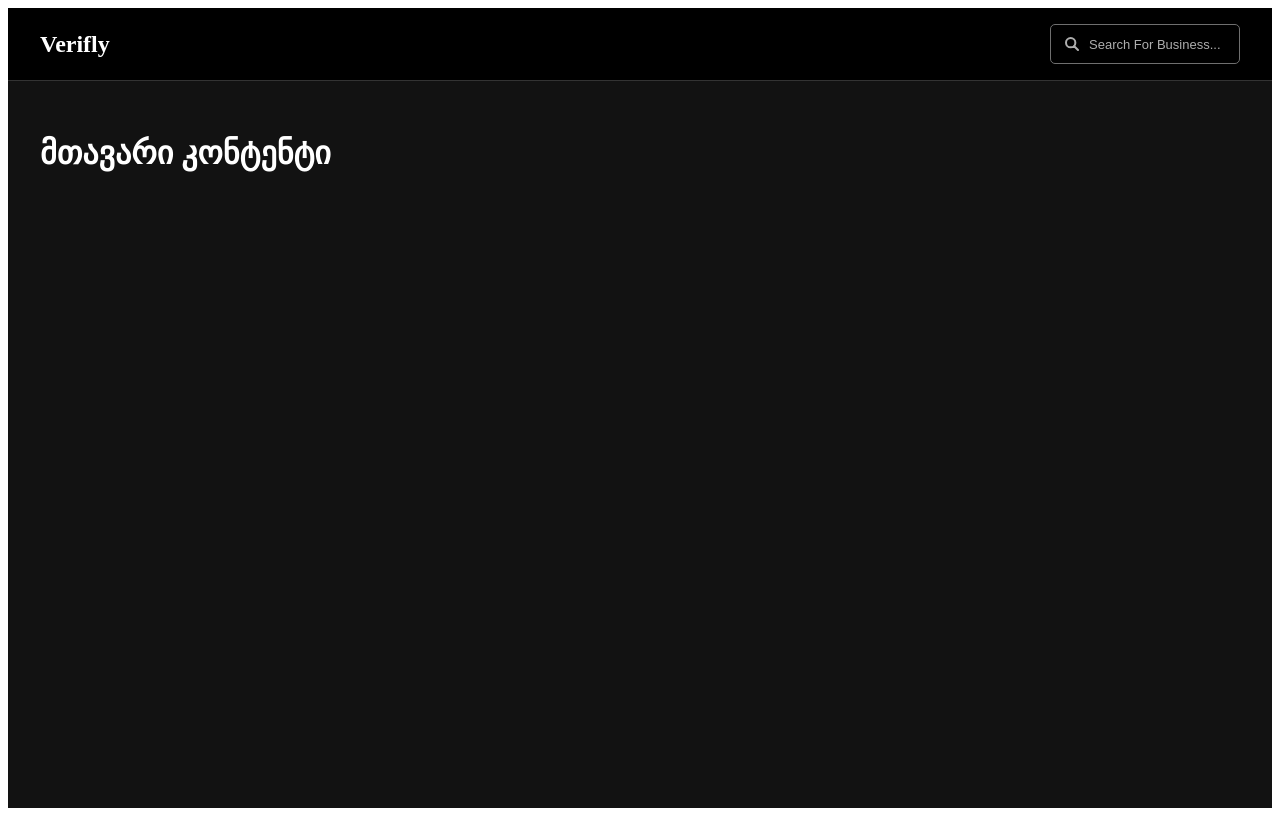
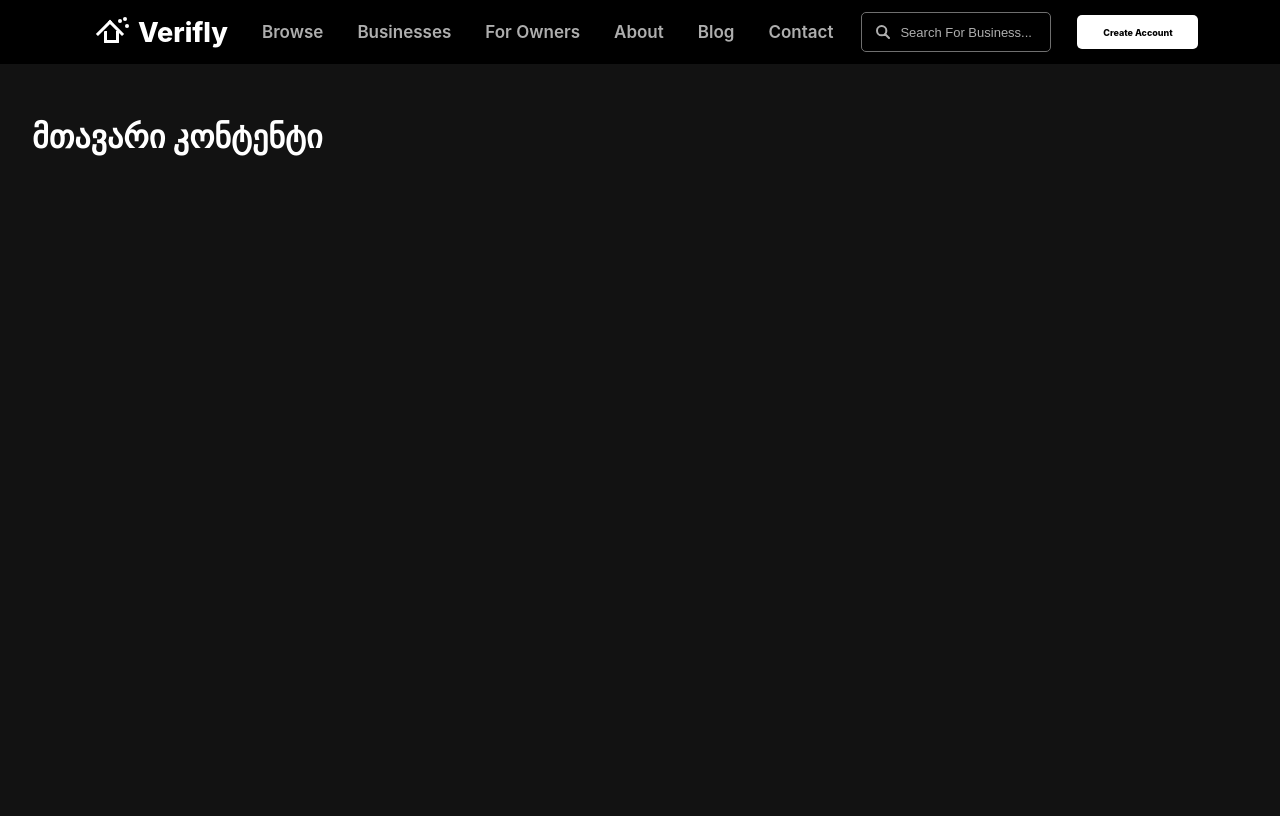
Before and after one commit to SoftwareMatrix/Verifly-frontend, a React app in the folder frontend/: page / in a window 1280 px wide. Built offline with nearby package versions, Linux system fonts and the light colour scheme; the HTML template or start-up script is replaced by a standard one.

Commit message:
Fix navbar layout

```diff
--- a/frontend/src/App.jsx
+++ b/frontend/src/App.jsx
@@ -1,4 +1,3 @@
-import React from "react";
 import Navbar from "./components/Navbar";
 
 function App() {
--- a/frontend/src/components/Navbar.jsx
+++ b/frontend/src/components/Navbar.jsx
@@ -1,14 +1,42 @@
-import React from "react";
 import SearchBar from "./SearchBar";
 import "../styles/Navbar.css";
 
 const Navbar = () => {
-  const handleSearch = (term) => {};
+  const navLinks = ["Browse", "Businesses", "For Owners", "About", "Blog", "Contact"];
+
+  const handleSearch = (term) => {
+    void term;
+  };
 
   return (
     <nav className="navbar">
-      <h2 className="navbar-logo">Verifly</h2>
-      <SearchBar onSearch={handleSearch} />
+      <a href="/" className="navbar-logo" aria-label="Verifly home">
+        <span className="navbar-logo-mark" aria-hidden="true">
+          <span className="navbar-logo-roof" />
+          <span className="navbar-logo-house" />
+          <span className="navbar-logo-dot navbar-logo-dot-one" />
+          <span className="navbar-logo-dot navbar-logo-dot-two" />
+          <span className="navbar-logo-dot navbar-logo-dot-three" />
+        </span>
+        <span>Verifly</span>
+      </a>
+
+      <div className="navbar-content">
+        <div className="navbar-links" aria-label="Primary navigation">
+          {navLinks.map((link) => (
+            <a href={`#${link.toLowerCase().replaceAll(" ", "-")}`} key={link}>
+              {link}
+            </a>
+          ))}
+        </div>
+
+        <div className="navbar-actions">
+          <SearchBar onSearch={handleSearch} />
+          <a className="navbar-create-link" href="#create-account">
+            Create Account
+          </a>
+        </div>
+      </div>
     </nav>
   );
 };
--- a/frontend/src/components/SearchBar.jsx
+++ b/frontend/src/components/SearchBar.jsx
@@ -1,4 +1,4 @@
-import React, { useState } from "react";
+import { useState } from "react";
 import "../styles/SearchBar.css";
 
 const SearchBar = ({ onSearch }) => {
--- a/frontend/src/main.jsx
+++ b/frontend/src/main.jsx
@@ -1,6 +1,7 @@
 import { StrictMode } from "react";
 import { createRoot } from "react-dom/client";
 import App from "./App.jsx";
+import "./styles/global.css";
 
 createRoot(document.getElementById("root")).render(
   <StrictMode>
--- a/frontend/src/styles/Navbar.css
+++ b/frontend/src/styles/Navbar.css
@@ -1,17 +1,186 @@
 .navbar {
   display: flex;
-  justify-content: space-between;
   align-items: center;
+  gap: 34px;
   background-color: #000;
-  padding: 16px 32px;
+  padding: 12px 96px;
   color: #fff;
-  border-bottom: 1px solid #333;
   width: 100%;
+  min-height: 60px;
   box-sizing: border-box;
+  font-family: "Inter", Arial, sans-serif;
 }
 
 .navbar-logo {
-  margin: 0;
-  font-size: 24px;
-  font-weight: bold;
+  display: inline-flex;
+  align-items: center;
+  gap: 10px;
+  flex: 0 0 auto;
+  color: #ffffff;
+  font-size: 27px;
+  font-weight: 800;
+  line-height: 1;
+  text-decoration: none;
+  letter-spacing: 0;
 }
+
+.navbar-logo-mark {
+  position: relative;
+  display: inline-block;
+  width: 32px;
+  height: 30px;
+}
+
+.navbar-logo-roof,
+.navbar-logo-house,
+.navbar-logo-dot {
+  position: absolute;
+  display: block;
+}
+
+.navbar-logo-roof {
+  left: 4px;
+  top: 7px;
+  width: 20px;
+  height: 20px;
+  border-left: 3px solid #ffffff;
+  border-top: 3px solid #ffffff;
+  transform: rotate(45deg);
+}
+
+.navbar-logo-house {
+  left: 8px;
+  top: 14px;
+  width: 15px;
+  height: 12px;
+  border: 3px solid #ffffff;
+  border-top: 0;
+  border-radius: 1px;
+}
+
+.navbar-logo-dot {
+  width: 4px;
+  height: 4px;
+  background: #ffffff;
+  border-radius: 999px;
+}
+
+.navbar-logo-dot-one {
+  left: 22px;
+  top: 2px;
+}
+
+.navbar-logo-dot-two {
+  left: 27px;
+  top: 0;
+}
+
+.navbar-logo-dot-three {
+  left: 29px;
+  top: 7px;
+}
+
+.navbar-content {
+  display: flex;
+  align-items: center;
+  justify-content: space-between;
+  gap: 28px;
+  flex: 1 1 auto;
+  min-width: 0;
+}
+
+.navbar-links,
+.navbar-actions {
+  display: flex;
+  align-items: center;
+}
+
+.navbar-links {
+  gap: 34px;
+}
+
+.navbar-links a {
+  color: #aeaeae;
+  font-size: 17px;
+  font-weight: 600;
+  line-height: 1;
+  text-decoration: none;
+  white-space: nowrap;
+  transition: color 160ms ease;
+}
+
+.navbar-links a:hover {
+  color: #ffffff;
+}
+
+.navbar-actions {
+  gap: 26px;
+  flex: 0 0 auto;
+}
+
+.navbar-create-link {
+  display: inline-flex;
+  align-items: center;
+  justify-content: center;
+  width: 121px;
+  height: 34px;
+  border-radius: 5px;
+  background: #ffffff;
+  color: #000000;
+  font-size: 9px;
+  font-weight: 800;
+  line-height: 1;
+  text-decoration: none;
+  white-space: nowrap;
+}
+
+@media (max-width: 1180px) {
+  .navbar {
+    padding: 12px 42px;
+    gap: 24px;
+  }
+
+  .navbar-links {
+    gap: 20px;
+  }
+
+  .navbar-links a {
+    font-size: 15px;
+  }
+}
+
+@media (max-width: 920px) {
+  .navbar {
+    align-items: flex-start;
+    flex-direction: column;
+    padding: 18px 24px;
+  }
+
+  .navbar-content {
+    align-items: flex-start;
+    flex-direction: column;
+    width: 100%;
+  }
+
+  .navbar-links {
+    flex-wrap: wrap;
+    gap: 14px 20px;
+  }
+
+  .navbar-actions {
+    width: 100%;
+    justify-content: space-between;
+  }
+}
+
+@media (max-width: 560px) {
+  .navbar-actions {
+    align-items: stretch;
+    flex-direction: column;
+    gap: 12px;
+  }
+
+  .navbar-create-link {
+    width: 100%;
+  }
+}
--- /dev/null
+++ b/frontend/src/styles/global.css
@@ -0,0 +1,18 @@
+* {
+  box-sizing: border-box;
+}
+
+html {
+  background: #121212;
+}
+
+body {
+  margin: 0;
+  min-width: 320px;
+  background: #121212;
+  font-family: "Inter", Arial, sans-serif;
+}
+
+a {
+  color: inherit;
+}
```
